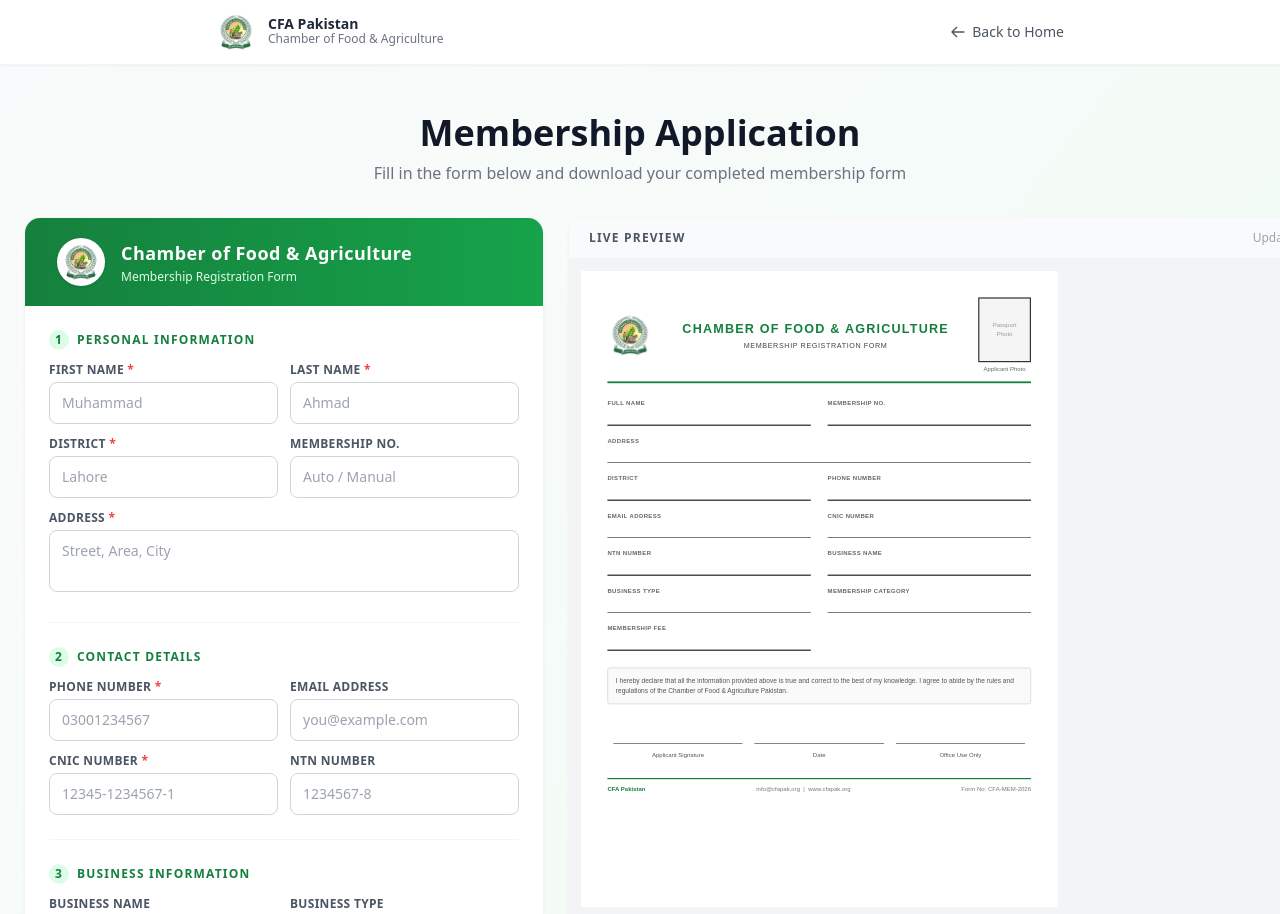
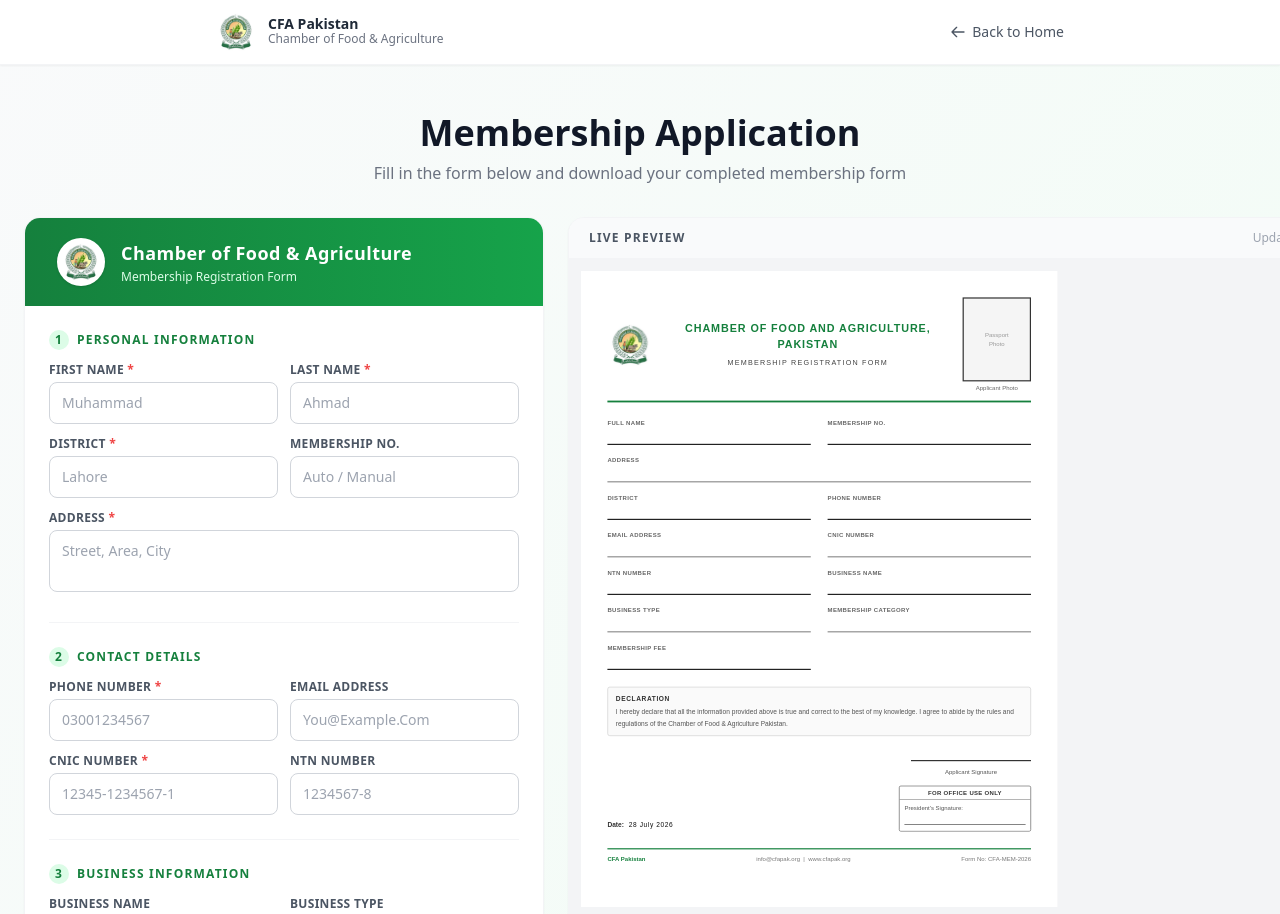
Before and after one commit to janabsyco4-wq/CFA-MEMBERSHIP, a Next.js app: page /membership in a window 1280 px wide. Shown: the top 914 px of the page. Built offline with nearby package versions, Linux system fonts and the light colour scheme.

Commit message:
Restore all features: header, photo box, declaration, office use, uppercase, titlecase, jsPDF

```diff
--- a/components/MembershipForm.tsx
+++ b/components/MembershipForm.tsx
@@ -2,6 +2,7 @@
 
 import { useState, useRef } from 'react';
 import html2canvas from 'html2canvas';
+import jsPDF from 'jspdf';
 
 const CATEGORIES = [
   { label: 'Corporate', fee: 'Rs. 30,000' },
@@ -49,11 +50,12 @@
       }}>{label}</div>
       {/* Value text — sits clearly above the line */}
       <div style={{
-        fontSize: '13px', color: '#111', letterSpacing: '0.3px',
+        fontSize: '13px', color: '#111', letterSpacing: '1.2px',
         lineHeight: '1.5', paddingLeft: '2px',
         marginBottom: '4px',
         whiteSpace: 'pre-wrap', wordBreak: 'break-word',
-        minHeight: '20px'
+        minHeight: '20px',
+        textTransform: 'uppercase',
       }}>
         {value || '\u00A0'}
       </div>
@@ -77,20 +79,30 @@
         <img src="/logo.jpg" alt="Logo" style={{ width: '76px', height: '76px',
           objectFit: 'contain', marginRight: '18px' }} />
         <div style={{ flex: 1, textAlign: 'center' }}>
-          <div style={{ fontSize: '21px', fontWeight: 'bold', color: '#15803d',
-            letterSpacing: '2px', textTransform: 'uppercase' }}>
-            Chamber of Food &amp; Agriculture
+          <div style={{ fontSize: '18px', fontWeight: 'bold', color: '#15803d',
+            letterSpacing: '1.5px', textTransform: 'uppercase', lineHeight: '1.3' }}>
+            Chamber of Food and Agriculture,
           </div>
-          <div style={{ fontSize: '12px', color: '#444', marginTop: '4px', letterSpacing: '1px' }}>
-            MEMBERSHIP REGISTRATION FORM
+          <div style={{ fontSize: '18px', fontWeight: 'bold', color: '#15803d',
+            letterSpacing: '1.5px', textTransform: 'uppercase', marginTop: '2px' }}>
+            Pakistan
+          </div>
+          <div style={{ fontSize: '12px', color: '#444', marginTop: '6px', letterSpacing: '2px', textTransform: 'uppercase' }}>
+            Membership Registration Form
           </div>
         </div>
         <div style={{ marginLeft: '18px', textAlign: 'center' }}>
-          <div style={{ width: '88px', height: '108px', border: '2px solid #333',
+          <div style={{ width: '114px', height: '140px', border: '2px solid #333',
             display: 'flex', alignItems: 'center', justifyContent: 'center',
             backgroundColor: '#f5f5f5', overflow: 'hidden' }}>
             {form.photo
-              ? <img src={form.photo} alt="Photo" style={{ width: '100%', height: '100%', objectFit: 'cover' }} />
+              ? <div style={{
+                  width: '114px', height: '140px',
+                  backgroundImage: `url(${form.photo})`,
+                  backgroundSize: 'cover',
+                  backgroundPosition: 'top center',
+                  backgroundRepeat: 'no-repeat',
+                }} />
               : <span style={{ fontSize: '10px', color: '#999', textAlign: 'center', padding: '4px' }}>Passport<br />Photo</span>}
           </div>
           <div style={{ fontSize: '10px', color: '#666', marginTop: '3px' }}>Applicant Photo</div>
@@ -127,21 +139,42 @@
       {/* Declaration */}
       <div style={{ marginTop: '10px', padding: '11px 13px', border: '1px solid #ccc',
         borderRadius: '4px', backgroundColor: '#fafafa' }}>
+        <div style={{ fontSize: '11px', fontWeight: '700', color: '#333', marginBottom: '5px',
+          textTransform: 'uppercase', letterSpacing: '1px' }}>Declaration</div>
         <p style={{ fontSize: '11px', color: '#555', margin: 0, lineHeight: '1.7' }}>
           I hereby declare that all the information provided above is true and correct to the best of my knowledge.
           I agree to abide by the rules and regulations of the Chamber of Food &amp; Agriculture Pakistan.
         </p>
       </div>
 
-      {/* Signatures */}
-      <div style={{ marginTop: '36px', display: 'flex', justifyContent: 'space-between', alignItems: 'flex-end' }}>
-        {['Applicant Signature', 'Date', 'Office Use Only'].map(lbl => (
-          <div key={lbl} style={{ textAlign: 'center', flex: 1 }}>
-            <div style={{ borderBottom: '1.5px solid #333', marginBottom: '5px',
-              marginLeft: '10px', marginRight: '10px', minHeight: '30px' }} />
-            <span style={{ fontSize: '10px', color: '#555' }}>{lbl}</span>
+      {/* Signature row */}
+      <div style={{ marginTop: '40px', display: 'flex', justifyContent: 'space-between', alignItems: 'flex-end' }}>
+        {/* Date left */}
+        <div>
+          <div style={{ display: 'flex', alignItems: 'flex-end', gap: '4px' }}>
+            <span style={{ fontSize: '11px', fontWeight: '600', color: '#333', paddingBottom: '3px' }}>Date:</span>
+            <span style={{ fontSize: '11px', color: '#111', letterSpacing: '1px', paddingBottom: '3px', paddingLeft: '4px' }}>
+              {new Date().toLocaleDateString('en-PK', { day: '2-digit', month: 'long', year: 'numeric' })}
+            </span>
           </div>
-        ))}
+        </div>
+        {/* Applicant Signature + Office Use Only on right */}
+        <div style={{ display: 'flex', flexDirection: 'column', alignItems: 'flex-end', gap: '12px' }}>
+          <div style={{ textAlign: 'center' }}>
+            <div style={{ width: '200px', height: '1.5px', backgroundColor: '#333', marginBottom: '5px' }} />
+            <span style={{ fontSize: '10px', color: '#555' }}>Applicant Signature</span>
+          </div>
+          <div style={{ width: '220px', border: '1px solid #333', borderRadius: '3px', overflow: 'hidden' }}>
+            <div style={{ borderBottom: '1px solid #333', fontSize: '10px', fontWeight: '700',
+              textAlign: 'center', padding: '3px 8px', letterSpacing: '0.5px', color: '#333', backgroundColor: '#fff' }}>
+              FOR OFFICE USE ONLY
+            </div>
+            <div style={{ height: '52px', padding: '6px 8px', backgroundColor: '#fff' }}>
+              <div style={{ fontSize: '10px', color: '#555', marginBottom: '20px' }}>President's Signature:</div>
+              <div style={{ height: '1.5px', backgroundColor: '#333' }} />
+            </div>
+          </div>
+        </div>
       </div>
 
       {/* Footer */}
@@ -166,6 +199,7 @@
 
   const handleChange = (e: React.ChangeEvent<HTMLInputElement | HTMLSelectElement | HTMLTextAreaElement>) => {
     const { name, value } = e.target;
+    const titleCase = (str: string) => str.replace(/\b\w/g, c => c.toUpperCase());
     if (name === 'cnicNo') {
       const digits = value.replace(/\D/g, '').slice(0, 13);
       let formatted = digits;
@@ -181,7 +215,9 @@
       setErrors(err => ({ ...err, membershipCategory: '' }));
       return;
     }
-    setForm(f => ({ ...f, [name]: value }));
+    const skipCapitalize = ['emailAddress', 'phoneNo', 'ntnNumber', 'membershipNo'];
+    const newValue = skipCapitalize.includes(name) ? value : titleCase(value);
+    setForm(f => ({ ...f, [name]: newValue }));
     setErrors(err => ({ ...err, [name]: '' }));
   };
 
@@ -215,14 +251,31 @@
     setDownloading(true);
     try {
       const el = printRef.current!;
-      const canvas = await html2canvas(el, {
+      const clone = el.cloneNode(true) as HTMLElement;
+      clone.style.position = 'fixed';
+      clone.style.top = '0';
+      clone.style.left = '0';
+      clone.style.zIndex = '-9999';
+      clone.style.width = '794px';
+      clone.style.visibility = 'visible';
+      document.body.appendChild(clone);
+      await new Promise(r => setTimeout(r, 200));
+      const canvas = await html2canvas(clone, {
         scale: 3, useCORS: true, backgroundColor: '#ffffff',
-        logging: false, width: el.offsetWidth, height: el.offsetHeight,
+        logging: false, width: 794, height: clone.scrollHeight, windowWidth: 794,
       });
-      const link = document.createElement('a');
-      link.download = `membership-${form.firstName}-${form.lastName}.jpg`;
-      link.href = canvas.toDataURL('image/jpeg', 1.0);
-      link.click();
+      document.body.removeChild(clone);
+      const pdf = new jsPDF({ orientation: 'portrait', unit: 'mm', format: 'a4' });
+      const pageWidth = 210;
+      const pageHeight = 297;
+      const imgHeight = (canvas.height * pageWidth) / canvas.width;
+      if (imgHeight <= pageHeight) {
+        pdf.addImage(canvas.toDataURL('image/jpeg', 1.0), 'JPEG', 0, 0, pageWidth, imgHeight);
+      } else {
+        const scaledWidth = (canvas.width * pageHeight) / canvas.height;
+        pdf.addImage(canvas.toDataURL('image/jpeg', 1.0), 'JPEG', (pageWidth - scaledWidth) / 2, 0, scaledWidth, pageHeight);
+      }
+      pdf.save(`membership-${form.firstName}-${form.lastName}.pdf`);
     } finally {
       setDownloading(false);
     }
@@ -231,7 +284,7 @@
   const handleReset = () => { setForm(INITIAL); setErrors({}); setSubmitted(false); };
 
   const inputCls = (name: keyof FormData) =>
-    `w-full px-3 py-2.5 text-sm border rounded-lg outline-none transition-all ${
+    `w-full px-3 py-2.5 text-sm border rounded-lg outline-none transition-all capitalize ${
       errors[name]
         ? 'border-red-400 bg-red-50 focus:ring-2 focus:ring-red-200'
         : 'border-gray-300 bg-white focus:border-green-500 focus:ring-2 focus:ring-green-100'
```
